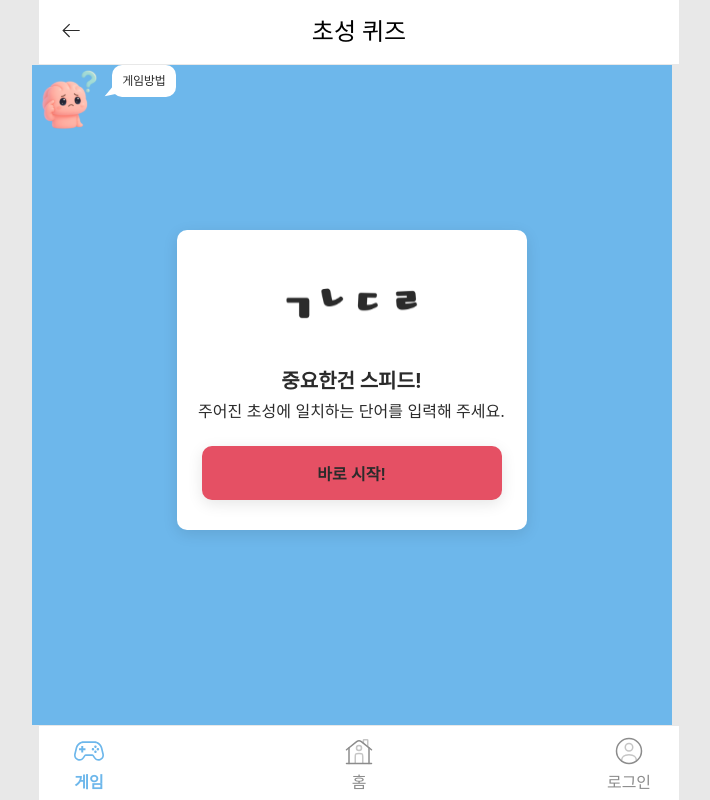
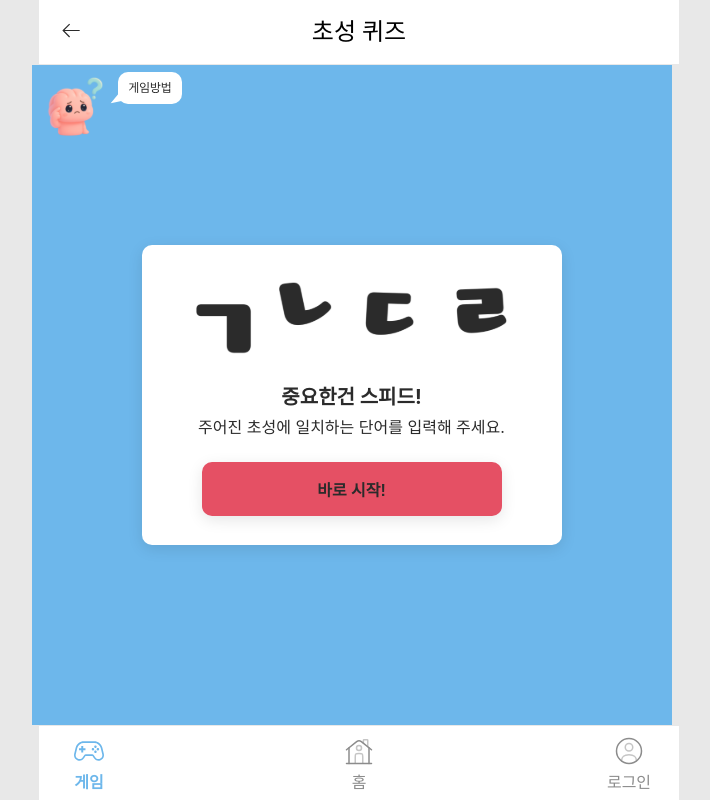
Before and after one commit to LGTM-Team/brain-game, a React (Vite) app: page /games/Choseong in a window 1280 px wide. Shown: the whole page, without its empty margins (281-991 px from the left). Built offline with nearby package versions, Linux system fonts and the light colour scheme; no server answers.

Commit message:
refactor(game-ui): 게임 ui통일

```diff
--- a/src/pages/Games/LetterColor/components/letterColorPlay.module.css
+++ b/src/pages/Games/LetterColor/components/letterColorPlay.module.css
@@ -17,13 +17,15 @@
 .quiz {
   background-color: var(--white);
   display: flex;
+  justify-content: center;
+  align-items: center;
 
   box-sizing: border-box;
-  width: 300px;
-  height: 200px;
+  width: 70%;
+  height: 50%;
+  min-width: 300px;
+  min-height: 200px;
   padding: var(--space-3) var(--space-5);
-  justify-content: center;
-  align-items: center;
 
   border-radius: 10px;
   box-shadow: 0 4px 15px 0 rgba(0, 0, 0, 0.2);
--- a/src/pages/Games/components/styles/gameResult.module.css
+++ b/src/pages/Games/components/styles/gameResult.module.css
@@ -1,15 +1,21 @@
 .container {
   background: rgba(0, 0, 0, 0.5);
+
+  display: flex;
+  justify-content: center;
+  align-items: center;
 
   position: absolute;
   z-index: 1000;
   top: 0;
 
+  box-sizing: border-box;
   width: 100%;
   height: 100%;
   max-width: 640px;
   margin-inline: auto;
-  box-sizing: border-box;
+  min-width: 350px;
+  padding: 0 var(--space-4);
 
   .inner {
     background-image: url("/src/assets/images/game/result_neuro.svg");
@@ -21,14 +27,13 @@
     justify-content: space-between;
     align-items: center;
 
-    position: absolute;
-    left: 50%;
-    top: 50%;
-    translate: -50% -50%;
+    box-sizing: border-box;
+    width: 100%;
+    max-width: 350px;
+    height: 400px;
 
-    box-sizing: border-box;
-    width: 350px;
-    height: 400px;
+    padding-block: 1rem;
+    padding-inline: 2rem;
 
     background-color: var(--white);
     border-radius: 10px;
@@ -58,10 +63,12 @@
     display: flex;
     flex-direction: column;
     gap: var(--space-3);
+    width: 100%;
+    max-width: 310px;
 
     button {
       padding: var(--space-2, 15px) 60px;
-      width: 310px;
+      width: 100%;
       background-color: var(--main-orange);
       border-radius: 10px;
 
--- a/src/pages/Games/components/styles/startGame.module.css
+++ b/src/pages/Games/components/styles/startGame.module.css
@@ -4,15 +4,25 @@
   display: flex;
   flex: 1;
   flex-direction: column;
-  justify-content: flex-start;
+  justify-content: center;
+  align-items: center;
 
   position: relative;
+
+  box-sizing: border-box;
+  width: 100%;
+  min-width: 350px;
+  padding: 0 var(--space-4);
 }
 
 .tutorial {
   display: flex;
   justify-content: flex-start;
   width: 150px;
+
+  position: absolute;
+  left: 1%;
+  top: 1%;
 }
 
 .card {
@@ -24,22 +34,20 @@
   align-items: center;
   gap: 20px;
 
-  position: absolute;
-  left: 50%;
-  top: 25%;
-  translate: -50%;
-
   box-sizing: border-box;
-  width: 350px;
+  width: 100%;
+  max-width: 420px;
   height: 300px;
-  padding: 10px;
+  padding-block: 1rem;
+  padding-inline: 2rem;
 
   border-radius: 10px;
   box-shadow: 0 4px 15px 0 rgba(0, 0, 0, 0.1);
 
   img {
-    height: 85px;
-    width: 150px;
+    height: 87px;
+    max-width: 100%;
+    object-fit: contain;
   }
 
   div {
@@ -64,7 +72,8 @@
   button {
     background: var(--main-red, #e55064);
 
-    width: 300px;
+    width: 100%;
+    max-width: 300px;
     padding: var(--space-2, 15px) 10px;
     border-radius: 10px;
     box-shadow: 0 4px 15px 0 rgba(0, 0, 0, 0.1);
```
